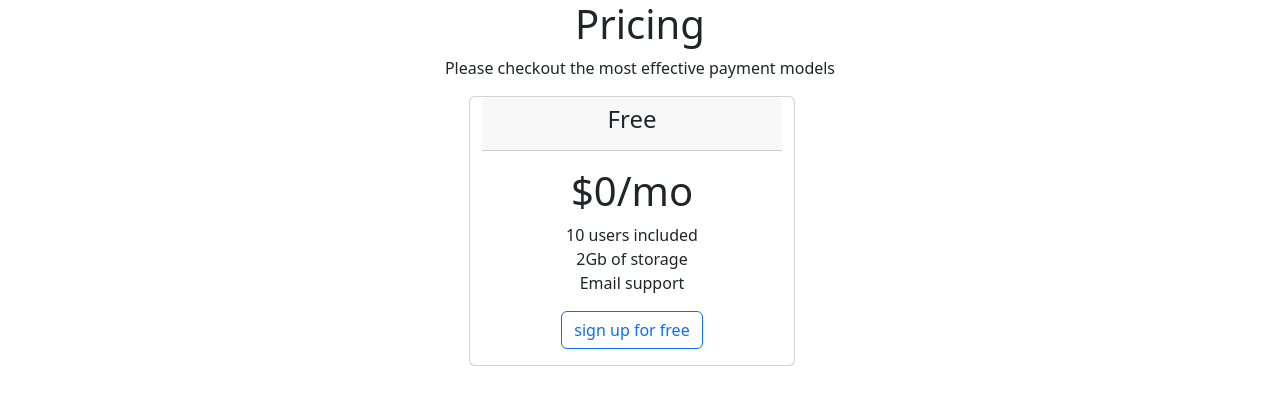
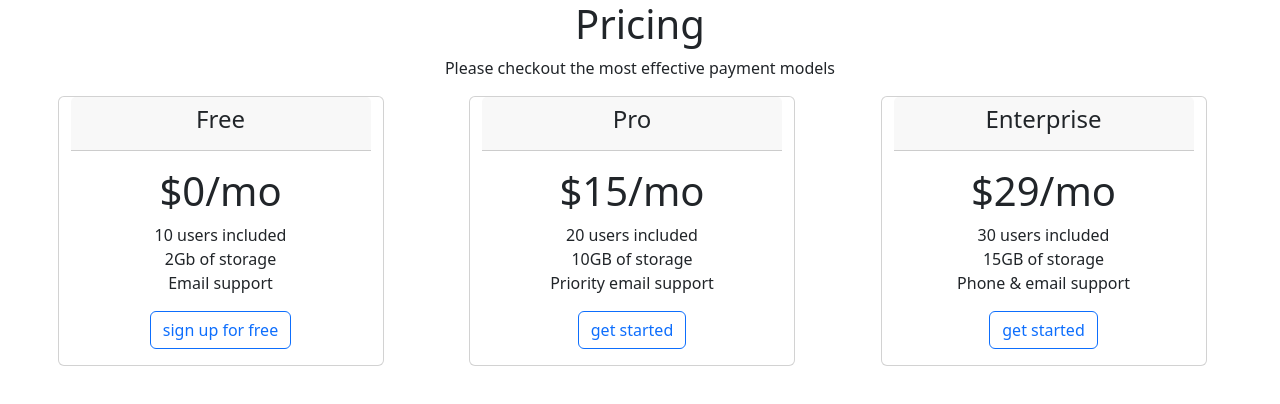
Before and after one commit to ojasmessi/full-stack-developer, a plain HTML site: page practiceQ18.html in a window 1280 px wide. Drawn offline with nearby package versions, Linux system fonts and the light colour scheme.

Commit message:
cardbs updated

```diff
--- a/practiceQ18.html
+++ b/practiceQ18.html
@@ -26,6 +26,34 @@
                     <button href="#" class="btn btn-outline-primary">sign up for free</button>
                 </div>
             </div>
+            <div class="card col-sm-5 col-md-3 mb-3 me-3">
+                <div class="card-header">
+                    <h4>Pro</h4>
+                </div>
+                <div class="card-body">
+                    <h1 class="card-title">$15/mo</h1>
+                    <ul class="list-unstyled">
+                        <li>20 users included</li>
+                        <li>10GB of storage</li>
+                        <li>Priority email support</li>
+                    </ul>
+                    <button href="#" class="btn btn-outline-primary">get started</button>
+                </div>
+            </div>
+            <div class="card col-sm-10 col-md-3 mb-3 me-3">
+                <div class="card-header">
+                    <h4>Enterprise</h4>
+                </div>
+                <div class="card-body">
+                    <h1 class="card-title">$29/mo</h1>
+                    <ul class="list-unstyled">
+                        <li>30 users included</li>
+                        <li>15GB of storage</li>
+                        <li>Phone & email support</li>
+                    </ul>
+                    <button href="#" class="btn btn-outline-primary">get started</button>
+                </div>
+            </div>
     </div>
     </div>
 
```
